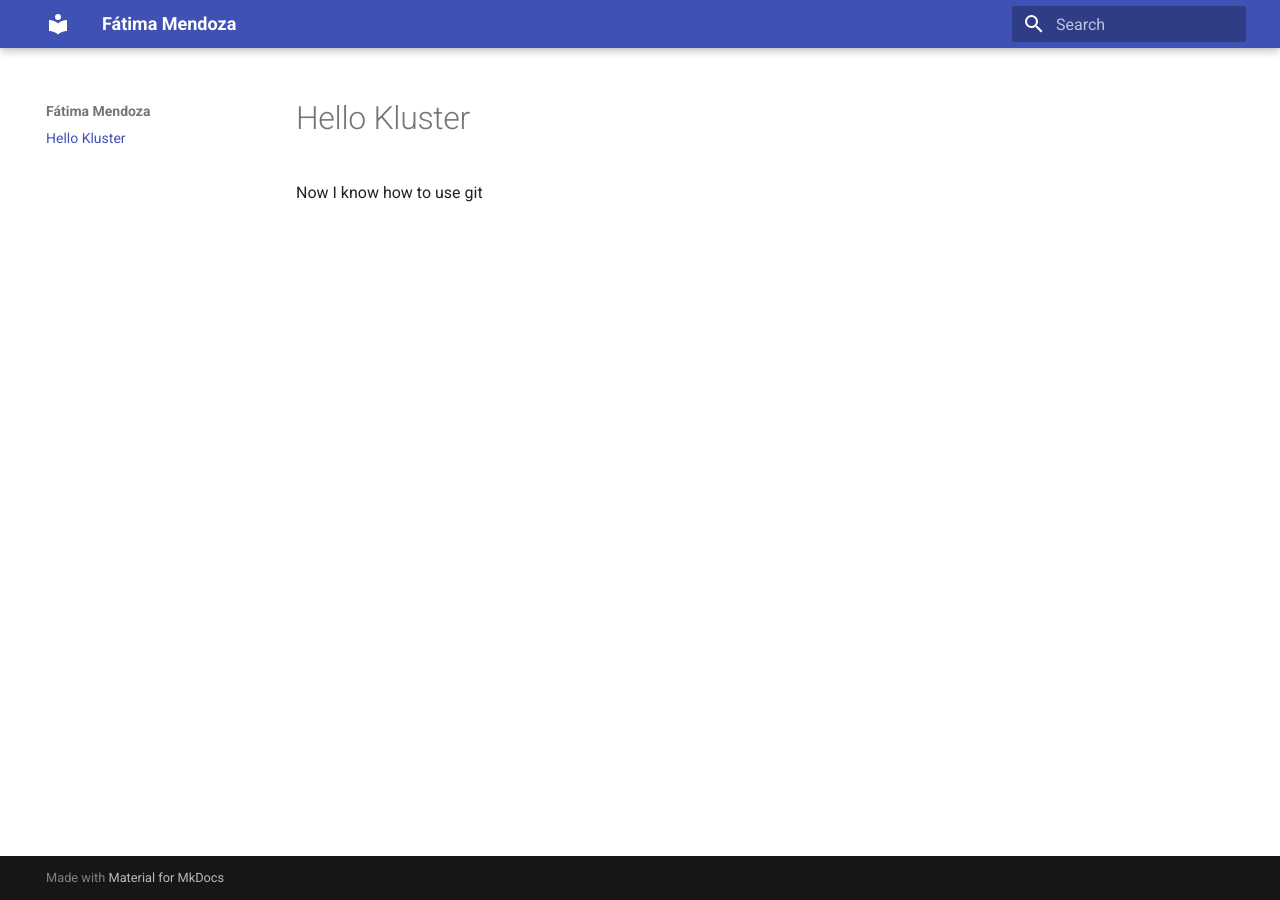
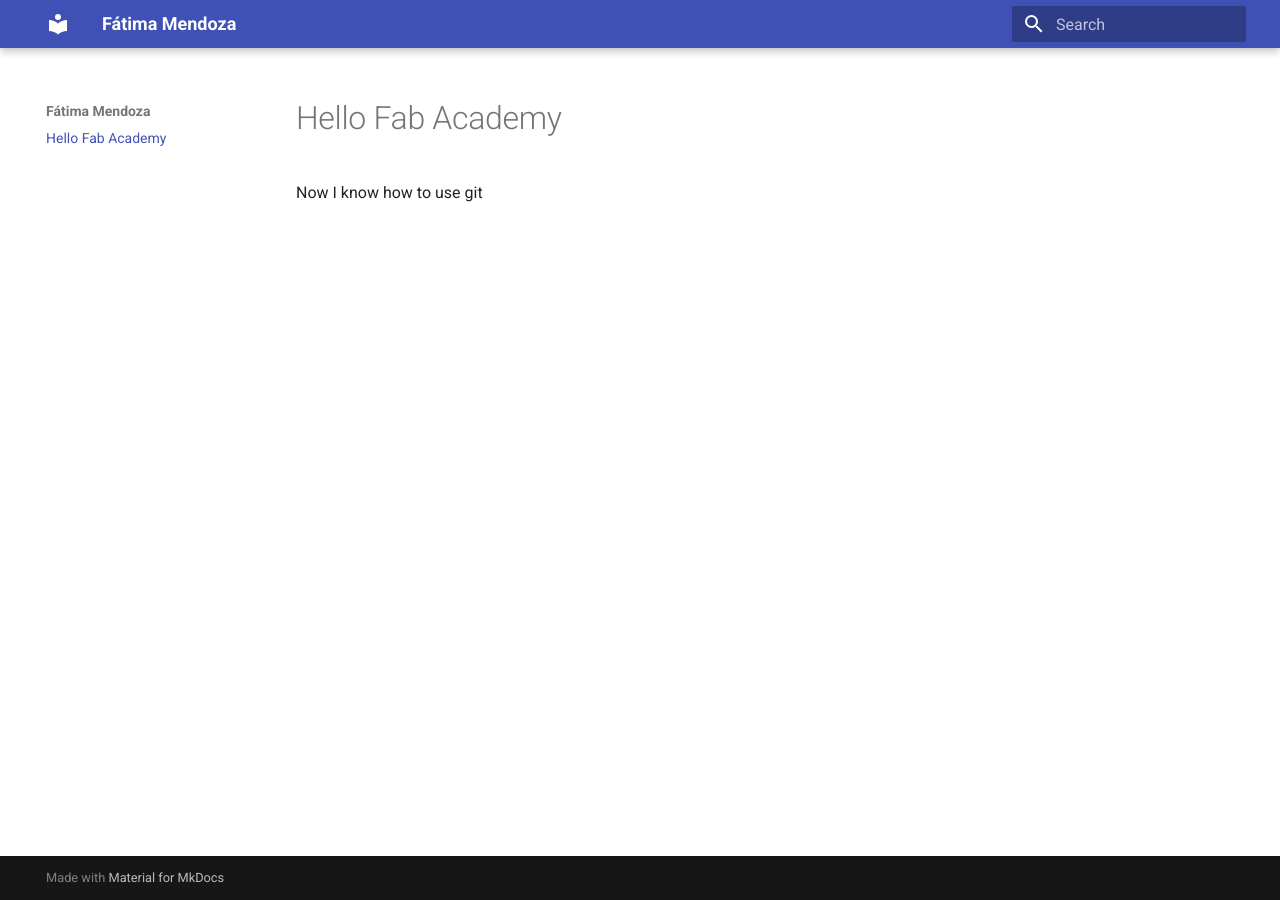
Before and after one commit to FatimaMendoza03/FabAcademy2025, an MkDocs documentation site: the page built from docs/index.md, in a window 1280 px wide. Built offline with MkDocs 1.6.1 and Material for MkDocs 9.7.7, drawn with Linux system fonts in a browser that asks for light colours.

Commit message:
Change heading

```diff
--- a/docs/index.md
+++ b/docs/index.md
@@ -1,3 +1,3 @@
-# Hello Kluster
+# Hello Fab Academy
 
 Now I know how to use git
```
